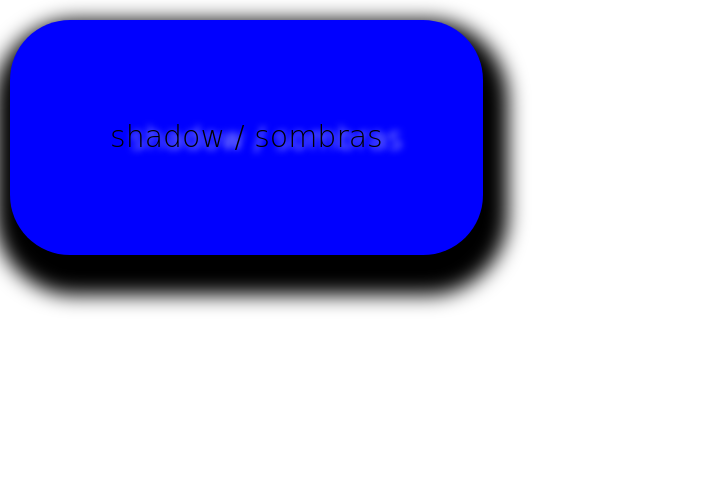
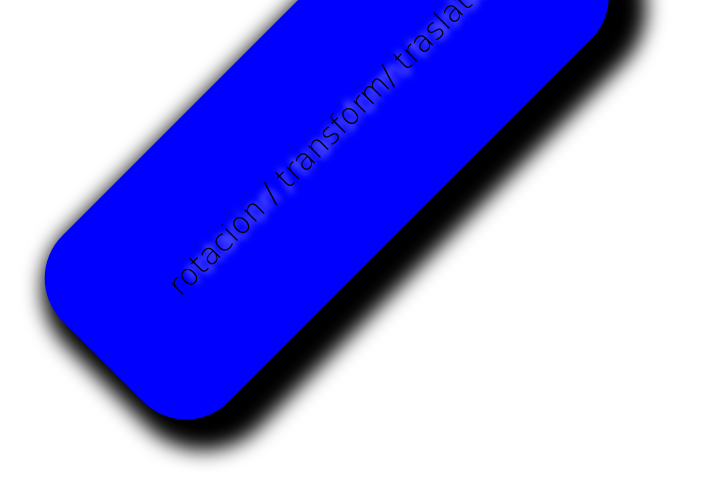
Before and after one commit to ZulayNicolOrtegonPintoADSO/Aprendiendo-css, a plain HTML site: page index.html in a window 1280 px wide. Shown: the whole page, without its empty margins (0-725 px from the left). Drawn offline with Linux system fonts and the light colour scheme; a web font is replaced by a local one.

Commit message:
transform

```diff
--- a/index.html
+++ b/index.html
@@ -17,7 +17,7 @@
     </head>
     <body>
         <div class="contact-form">
-            <h2 class="contact-form__h2">shadow / sombras</h2>
+            <h2 class="contact-form__h2">rotacion / transform/ traslate</h2>
         </div>
     </body>
 </html>
--- a/style.css
+++ b/style.css
@@ -14,4 +14,5 @@ h2 {
     border-radius: 2em;
     box-shadow: 5px 20px 20px 20px #000;
     text-shadow: 20px 2px 7px #fff;
+    transform: rotate(-45deg);
 }
```
